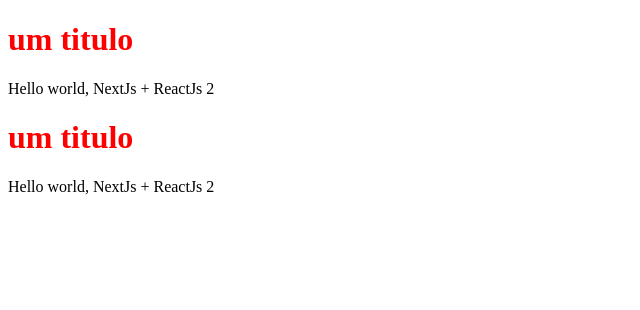
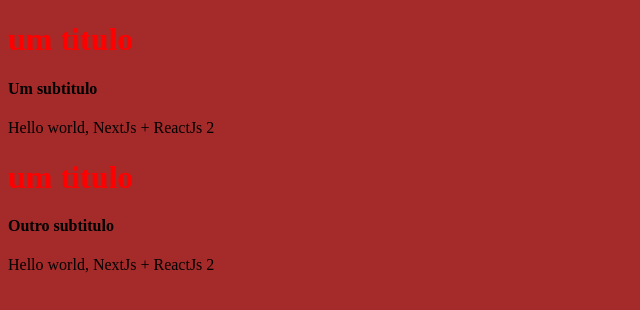
Before and after one commit to ValdoOliver/react-next-react, a Next.js app: page / in a window 1280 px wide. Shown: the top 310 px of the page, without its empty margins (0-640 px from the left). Built offline with nearby package versions, Linux system fonts and the light colour scheme.

Commit message:
Estilo Global e Subtitulos

```diff
--- /dev/null
+++ b/pages/_app.jsx
@@ -0,0 +1,7 @@
+import '../src/style.css'
+
+function App({Component, pageProps}){
+   return <Component{...pageProps}/>
+}
+
+export default App
--- a/pages/index.jsx
+++ b/pages/index.jsx
@@ -1,12 +1,15 @@
 import Title from '../src/components/title/title'
+import SubTitle from '../src/components/SubTitle/SubTitle'
 
 function HomePage(){
   return (
     <div>
 
       <Title> um titulo</Title>
+      <SubTitle text='Um subtitulo'/>
       <p>Hello world, NextJs + ReactJs 2</p>
       <Title> um titulo</Title>
+      <SubTitle text='Outro subtitulo'/>
       <p>Hello world, NextJs + ReactJs 2</p>
     </div>
   )
--- /dev/null
+++ b/src/components/SubTitle/SubTitle.jsx
@@ -0,0 +1,13 @@
+/*
+Exemplo de componentes react com
+ propriedades props e atributos
+*/
+
+function SubTitle({text}){
+return (
+  <h4>{text}</h4>
+)
+}
+
+
+export default SubTitle
--- /dev/null
+++ b/src/components/style.css
@@ -0,0 +1,3 @@
+body{
+  background-color: rgb(233, 142, 142);
+}
--- /dev/null
+++ b/src/style.css
@@ -0,0 +1,3 @@
+body{
+  background-color: brown;
+}
```
Also changed, not shown: src/components/title/title.jsx (+7 -0 lines).
